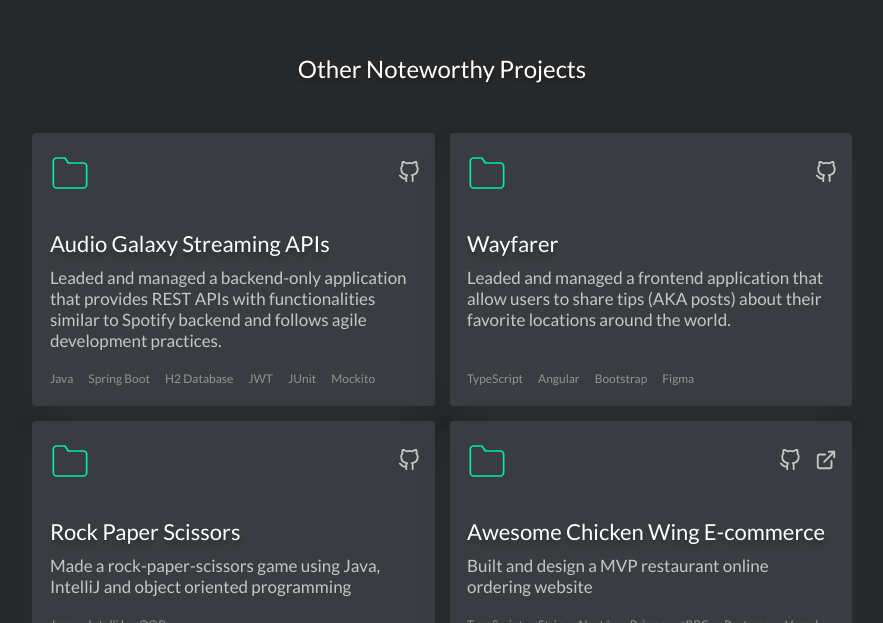
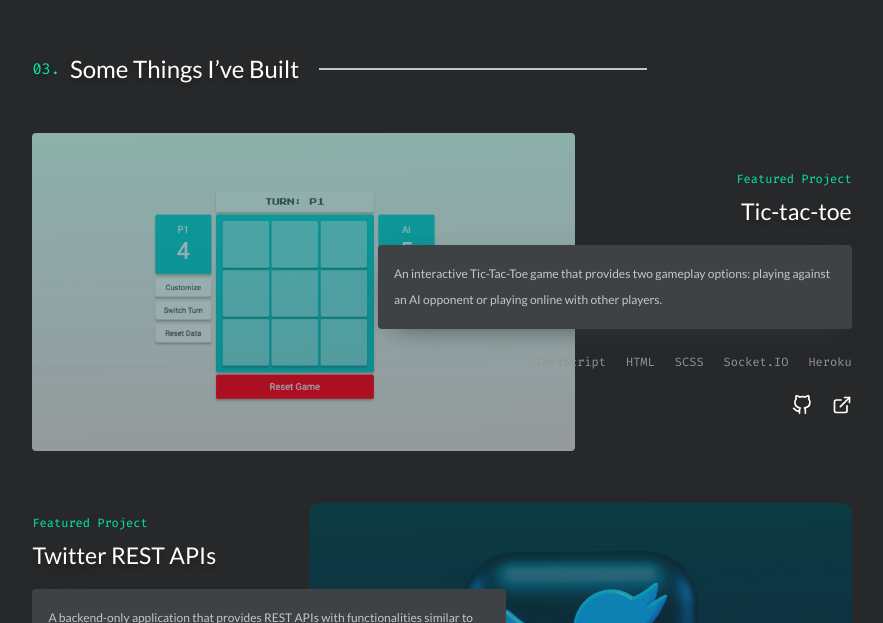
Before and after one commit to pophero110/2023-jeff-portfolio, a Next.js app: page / in a window 1280 px wide. Shown: the part 2237-2860 px from the top of the page, without its empty margins (198-1081 px from the left). Built offline with nearby package versions, Linux system fonts and the light colour scheme.

Commit message:
Name change

```diff
--- a/src/pages/index.tsx
+++ b/src/pages/index.tsx
@@ -7,9 +7,10 @@
 import AboutMeSection from "@/components/sections/aboutMeSection/aboutMeSection";
 import styles from "./index.module.scss";
 import ExperienceSection from "@/components/sections/experienceSection/experienceSection";
-import ProjectSection from "@/components/sections/projectSection/projectSection";
+import FeaturedProjectSection from "@/components/sections/featuredProjectSection/featuredProjectSection";
 import ContactSection from "@/components/sections/contactSection/contactSection";
 import Footer from "@/components/footer/footer";
+import ProjectSection from "@/components/sections/projectSection/projectSection";
 export default function Home() {
   return (
     <>
@@ -24,6 +25,7 @@
         <HeroSection></HeroSection>
         <AboutMeSection></AboutMeSection>
         <ExperienceSection></ExperienceSection>
+        <FeaturedProjectSection></FeaturedProjectSection>
         <ProjectSection></ProjectSection>
         <ContactSection></ContactSection>
       </main>
```
